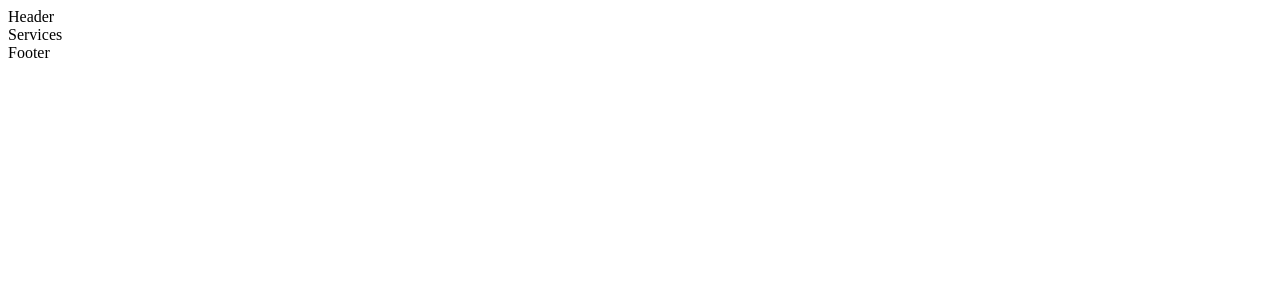
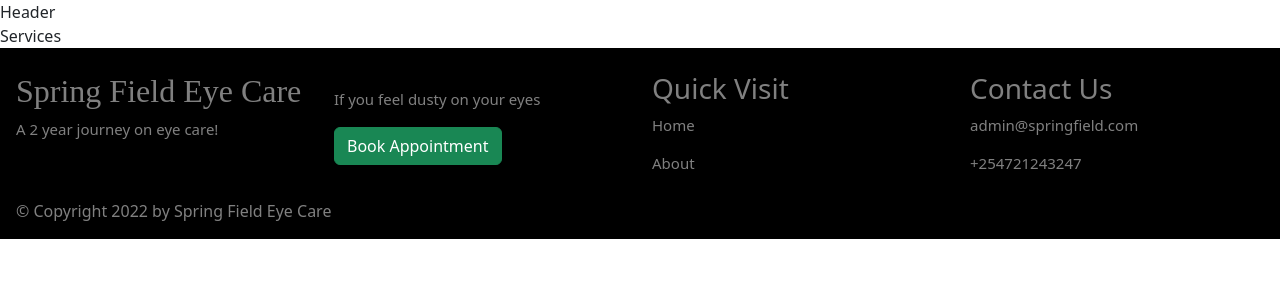
Before and after one commit to GeoffreyMokua/spring-field-eye-care-system, a React (Create React App) app: page /services in a window 1280 px wide. Shown: the top 300 px of the page. Built offline with nearby package versions, Linux system fonts and the light colour scheme.

Commit message:
added the footer section

```diff
--- a/package.json
+++ b/package.json
@@ -6,7 +6,9 @@
     "@testing-library/jest-dom": "^5.16.5",
     "@testing-library/react": "^13.4.0",
     "@testing-library/user-event": "^13.5.0",
+    "bootstrap": "^5.2.3",
     "react": "^18.2.0",
+    "react-bootstrap": "^2.7.0",
     "react-dom": "^18.2.0",
     "react-router-dom": "^6.7.0",
     "react-scripts": "5.0.1",
--- a/src/App/components/Shared/Footer/Footer.css
+++ b/src/App/components/Shared/Footer/Footer.css
@@ -0,0 +1,18 @@
+.footer-all {
+
+    background-color: black;
+    color: gray;
+    align-items: center;
+    width: 100%;
+
+
+}
+
+.footer {
+    font-size: 15px;
+}
+
+.url {
+    text-decoration: none;
+    color: gray;
+}
--- a/src/App/components/Shared/Footer/Footer.js
+++ b/src/App/components/Shared/Footer/Footer.js
@@ -1,8 +1,38 @@
 import React from 'react'
+import { Button } from 'react-bootstrap';
+import { Link } from 'react-router-dom';
+import './Footer.css';
 
 function Footer() {
   return (
-    <div>Footer</div>
+    <div className="footer-all w-100 p-3">
+            <div className="footer row ">
+            <div className="col-lg-3 col-xs-12 my-2">
+                <h2 style={{fontFamily: 'cursive'}}>Spring Field Eye Care</h2>
+                <p>A 2 year journey on eye care!</p>
+
+            </div>
+            <div className="col-lg-3 col-xs-12 my-4 ">
+                <p>If you feel dusty on your eyes</p>
+                <Link to="/booking"><Button variant="success">Book Appointment</Button></Link>
+            </div>
+            <div className="col-lg-3 col-xs-12 my-2">
+                <h3>Quick Visit</h3>
+                <p><Link className="url"  to="/home">Home   </Link></p>
+                <p><Link className="url"  to="/about">About </Link></p>
+
+
+            </div>
+            <div className="col-lg-3 col-xs-12 my-2">
+                <h3>Contact Us</h3>
+                <p>admin@springfield.com</p>
+                <p>+254721243247</p>
+            </div>
+        </div>
+        <div>
+            <footer>© Copyright 2022 by Spring Field Eye Care</footer>
+        </div>
+        </div>
   )
 }
 
--- a/src/index.js
+++ b/src/index.js
@@ -3,7 +3,7 @@ import { BrowserRouter as Router } from 'react-router-dom';
 import ReactDOM from 'react-dom/client';
 import './index.css';
 import App from './App'
-import { BrowserRouter } from 'react-router-dom';
+import 'bootstrap/dist/css/bootstrap.min.css';
 
 
 const root = ReactDOM.createRoot(document.getElementById('root'));
```
Also changed, not shown: 1 other file (tests, documents, lock files or other folders).
